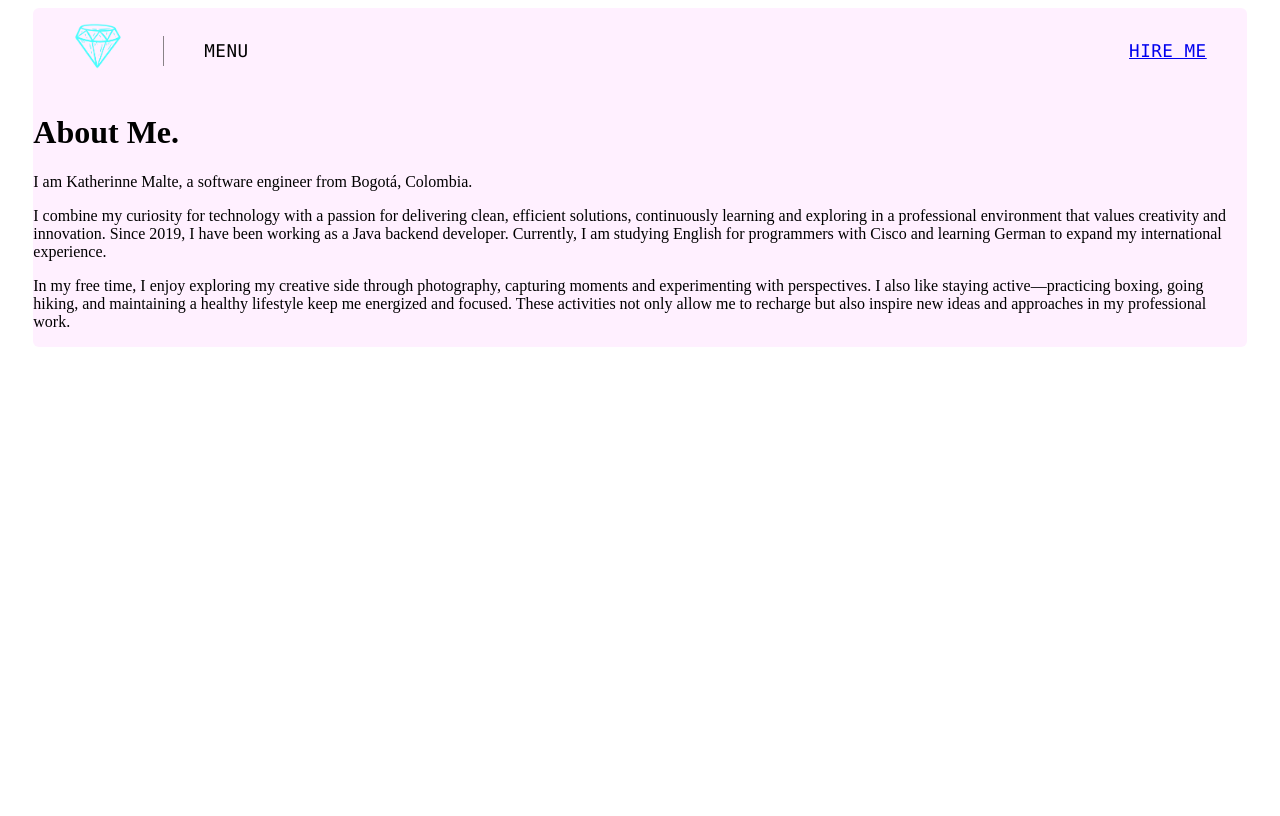
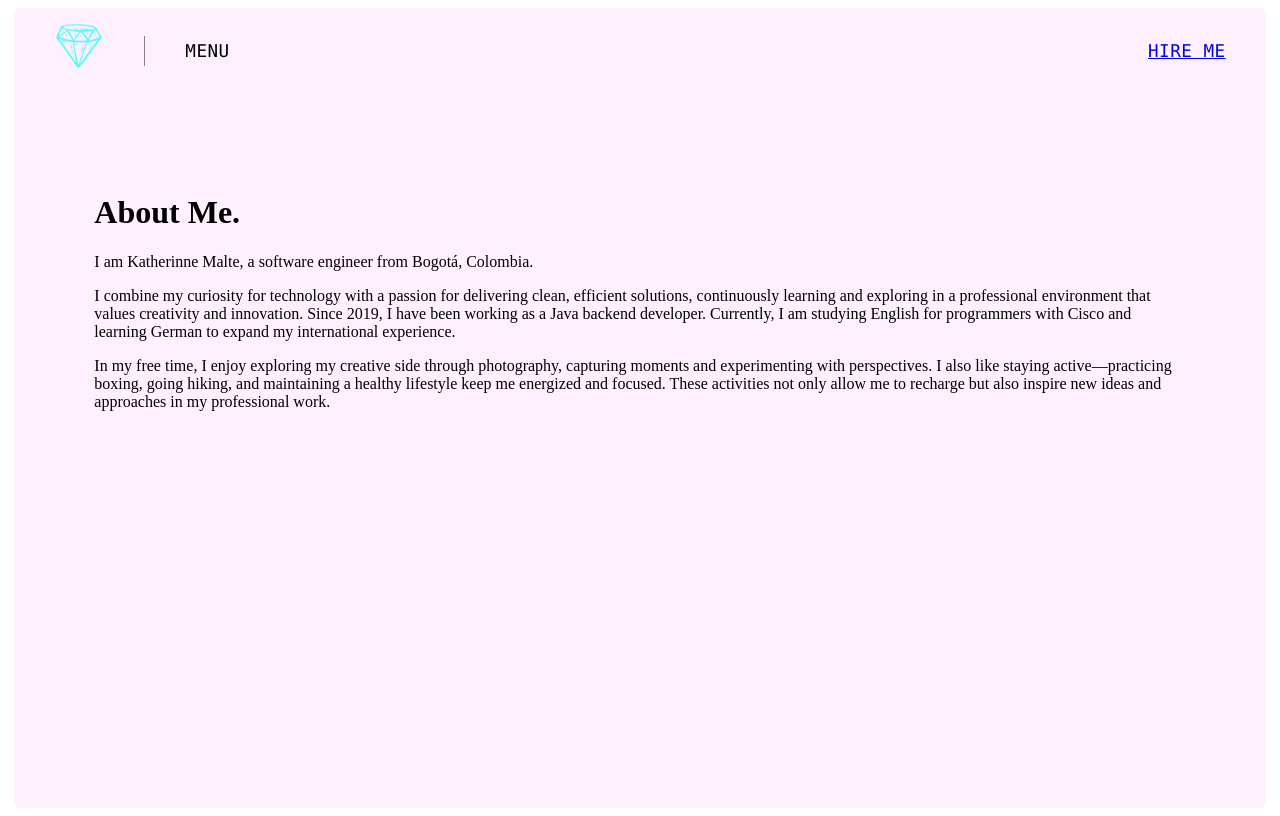
Before and after one commit to KatherineMalte/my_portfolio, an Angular app: page /about in a window 1280 px wide. Built offline with nearby package versions, Linux system fonts and the light colour scheme.

Commit message:
diseño en el panel para que ocupe todo, tiempo en el overlay, inicio con loading

```diff
--- a/src/app/app.component.css
+++ b/src/app/app.component.css
@@ -1,8 +1,10 @@
 
 .panel {
   position: relative;
-  width: 96%;
+  width: 99%;
   height: 96%;
+  min-height: 100vh; /* ocupar toda la altura de la pantalla */
+  margin: 0 auto;    /* centrado horizontal */
   margin: auto;
   border-radius: 6px;
   display: flex;
@@ -10,6 +12,24 @@
   overflow: hidden;
   background-color: transparent;
   transition: background 0.35s ease;
+}
+.content {
+  padding: 80px;
+}
+
+/* Contenido de cada sección */
+.section {
+  max-width: 900px;
+  margin: 60px auto; /* espacio superior e inferior para cada componente */
+}
+
+/* Ejemplo de párrafos alternados izquierda/derecha */
+.section p:nth-child(odd) {
+  text-align: left;
+}
+
+.section p:nth-child(even) {
+  text-align: right;
 }
 .overlay-container.open {
   top: 0; /* se desliza hacia abajo */
@@ -21,7 +41,7 @@
   left: 0;
   width: 100%;
   height: 100%;
-  background-color: rgb(154, 64, 182);
+  background-color: var(--overlay-color,rgb(154, 64, 182));
   display: flex;
   justify-content: center;
   align-items: center;
@@ -29,8 +49,13 @@
   transition: top 0.1s ease;
   z-index: 1;
 }
-
-
+.overlay-container.open {
+  top: 0;transition: top 0.7s ease;
+}
+.overlay-container.closing {
+  top: -100%;
+  transition: top 0.1s ease;  /* sube rápido */
+}
 /* Fondos pastel permanentes */
 .theme-home { background: #fff0ff; }  /* lila pastel */
 .theme-work { background: rgba(247, 229, 192, 0.906); }  /* naranja */
@@ -46,6 +71,9 @@
   transition: transform 0.4s ease, opacity 0.4s ease;
   z-index: 9999;
   pointer-events: none;
+  display: flex;
+  justify-content: center;
+  align-items: center;
 }
 
 /* Baja desde arriba */
--- a/src/app/app.component.html
+++ b/src/app/app.component.html
@@ -11,13 +11,18 @@
   <div class="overlay-container" [class.open]="menuOpen"></div>
 
   <!-- Overlay de transición -->
-  <div #transitionOverlay
-       class="transition-overlay"
-       [class.active]="isTransitioning"
-       [class.fading-out]="isFadingOut">
+  <div
+    #transitionOverlay
+    class="transition-overlay"
+    [class.active]="isTransitioning"
+    [class.fading-out]="isFadingOut">
+
+    <!-- Loader de punticos SIEMPRE va aquí -->
+    <app-loading *ngIf="isLoading"></app-loading>
+
   </div>
 
-  <!-- Contenido del router -->
+  <!-- Contenido de la app -->
   <div class="content">
     <router-outlet (activate)="startTransition()"></router-outlet>
   </div>
--- a/src/app/components/projects/projects.component.css
+++ b/src/app/components/projects/projects.component.css
@@ -0,0 +1,8 @@
+.about-title::after {
+  content: "";
+  display: block;
+  width: 80px;             /* largo de la línea */
+  height: 4px;             /* grosor */
+  background-color: #C39B4E;
+  margin-top: 12px;        /* distancia del texto */
+}
--- a/src/app/components/projects/projects.component.html
+++ b/src/app/components/projects/projects.component.html
@@ -1,12 +1 @@
-<h2>projects</h2>
-<p>
-  Soy <strong>Katherinne Malte</strong>, ingeniera de software con pasión por crear soluciones limpias, eficientes y humanas. Desde Colombia — Bogotá — combino mi curiosidad por la tecnología con mi amor por las personas y por aprender constantemente.
-  <br><br>
-  Me encanta trabajar con código (especialmente con Python, Django y tecnología web), pero también disfruto profundamente el contacto directo con otros: enseñar, cuidar niños, compartir valores, experiencias y cultura. Por eso tuve experiencias enriquecedoras como niñera voluntaria, aprendiendo a escuchar, ser comprensiva, responsable y creativa.
-  <br><br>
-  En mi tiempo libre me lleno de energía con el senderismo, el gimnasio, la fotografía, la música, y mi compañía especial: mis dos perros (Ray y Pipo) y mi gata Aurora. Estas pasiones me recuerdan que detrás de cada línea de código hay un ser humano con emociones, curiosidad y ganas de aportar.
-  <br><br>
-  Creo en el orden, la disciplina, los hábitos saludables, y en que el aprendizaje constante — de idiomas, culturas o tecnologías — enriquece no solo mi perfil profesional, sino también mi corazón.
-  <br><br>
-  Si buscas a alguien que combine **habilidades técnicas, empatía, responsabilidad y calidez**, estoy lista para ayudarte — ya sea desarrollando proyectos, educando niños, creando conexiones o acompañando un proceso lleno de energía y respeto.
-</p>
+<div> <h1 class="about-title">My Work.</h1></div>
```
